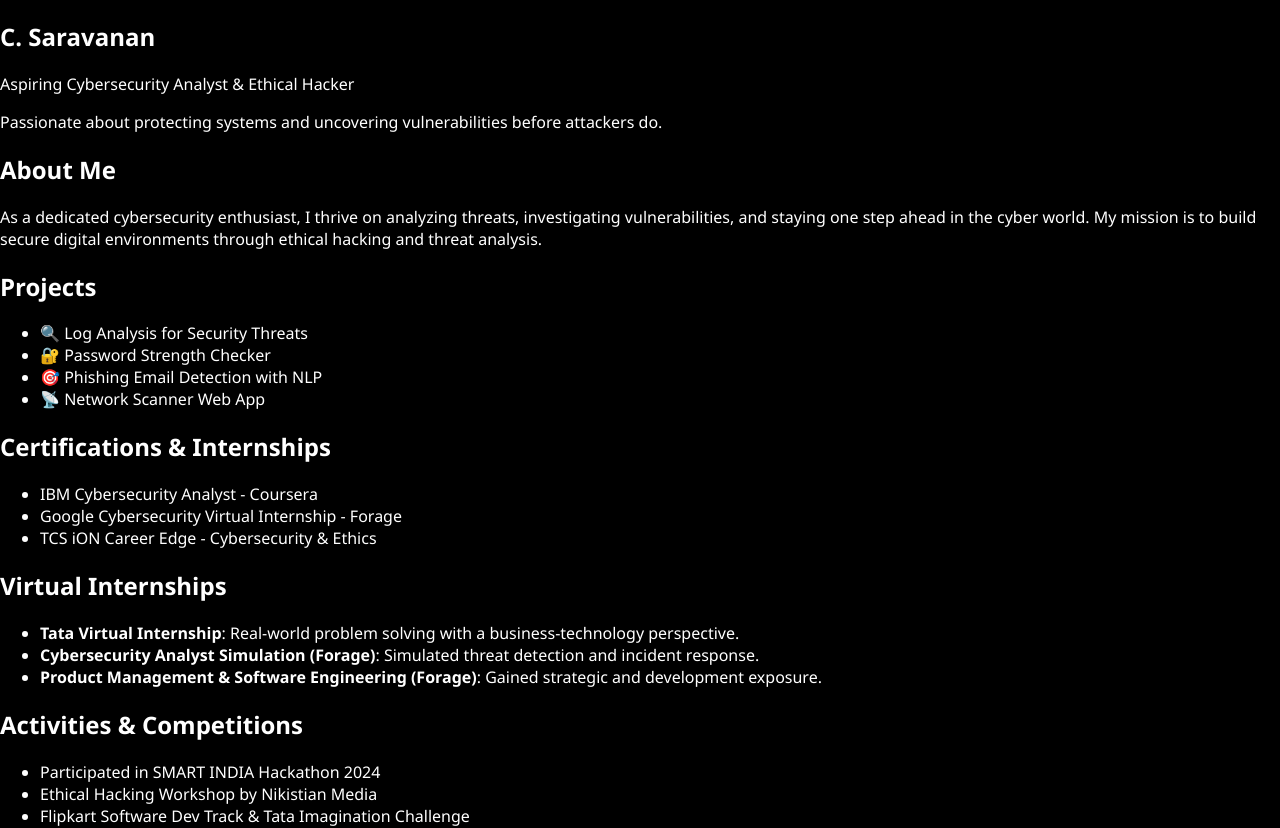
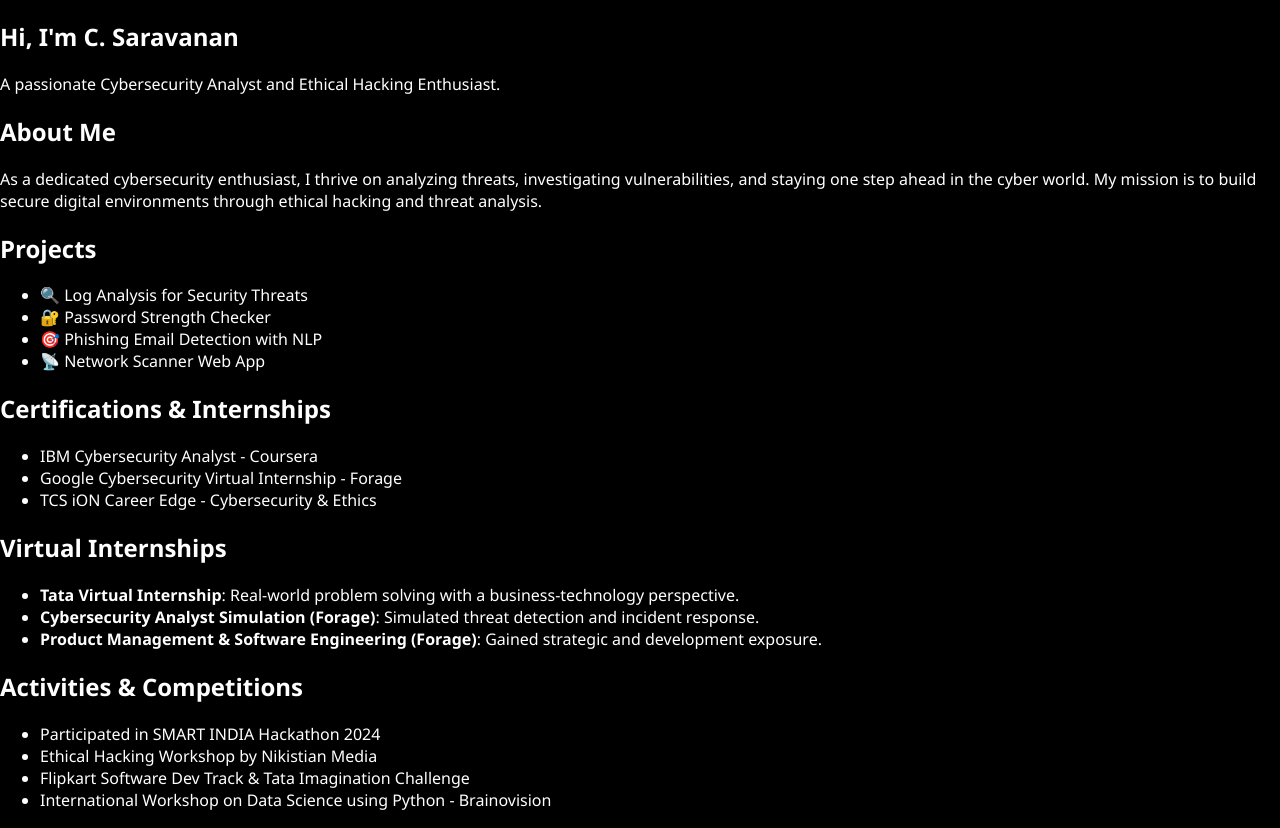
Before and after one commit to Saravanangrizz/My_Cybersecurity_portfolio, a React (Create React App) app: page / in a window 1280 px wide. Shown: the top 828 px of the page. Built offline with nearby package versions, Linux system fonts and the light colour scheme.

Commit message:
Update Hero.js

```diff
--- a/src/components/Hero.js
+++ b/src/components/Hero.js
@@ -1,9 +1,15 @@
-export default function Hero() {
-    return (
-      <section className="text-center text-white py-20 bg-black">
-        <h1 className="text-5xl font-bold">C. Saravanan</h1>
-        <p className="mt-4 text-xl text-green-400">Aspiring Cybersecurity Analyst & Ethical Hacker</p>
-        <p className="mt-2">Passionate about protecting systems and uncovering vulnerabilities before attackers do.</p>
-      </section>
-    );
-  }
+import React from 'react';
+import { motion } from 'framer-motion';
+
+const Hero = () => (
+  <motion.section
+    initial={{ opacity: 0, y: -20 }}
+    animate={{ opacity: 1, y: 0 }}
+    transition={{ duration: 1 }}
+  >
+    <h1>Hi, I'm C. Saravanan</h1>
+    <p>A passionate Cybersecurity Analyst and Ethical Hacking Enthusiast.</p>
+  </motion.section>
+);
+
+export default Hero;
```
